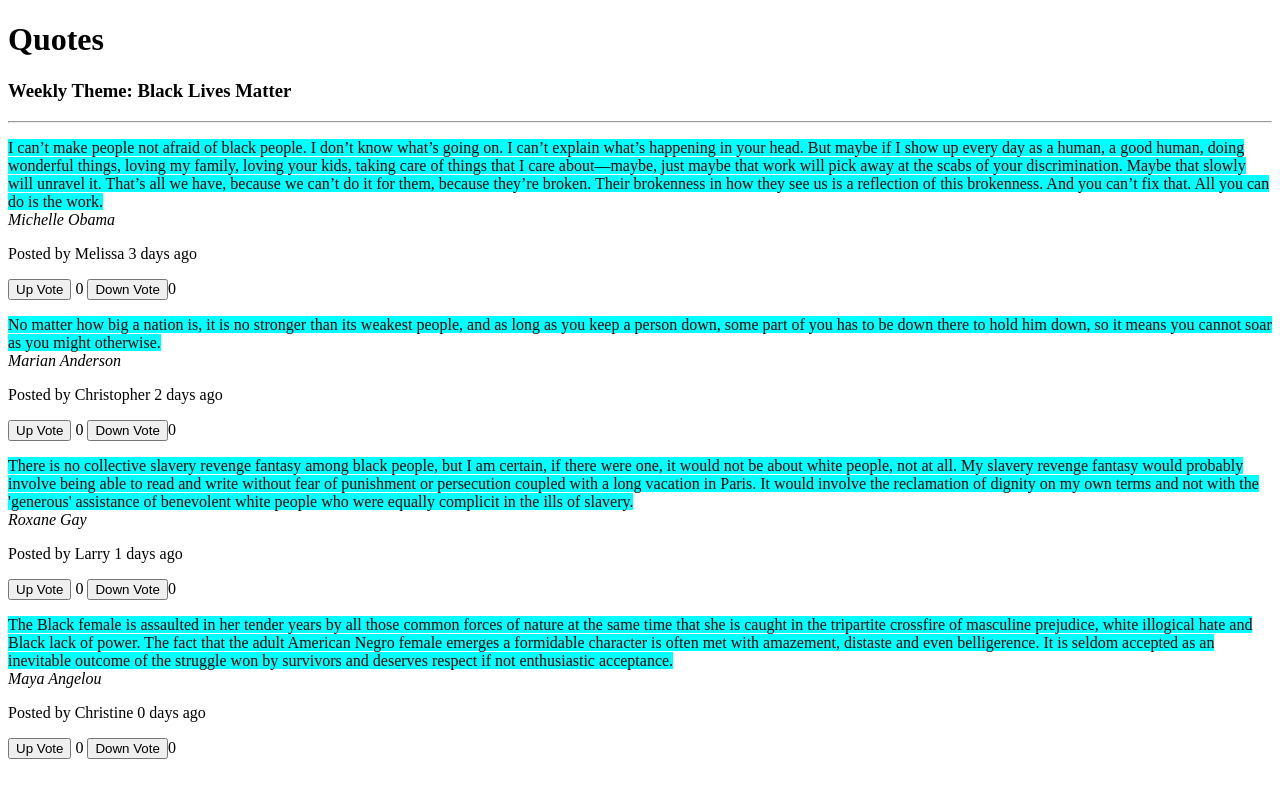
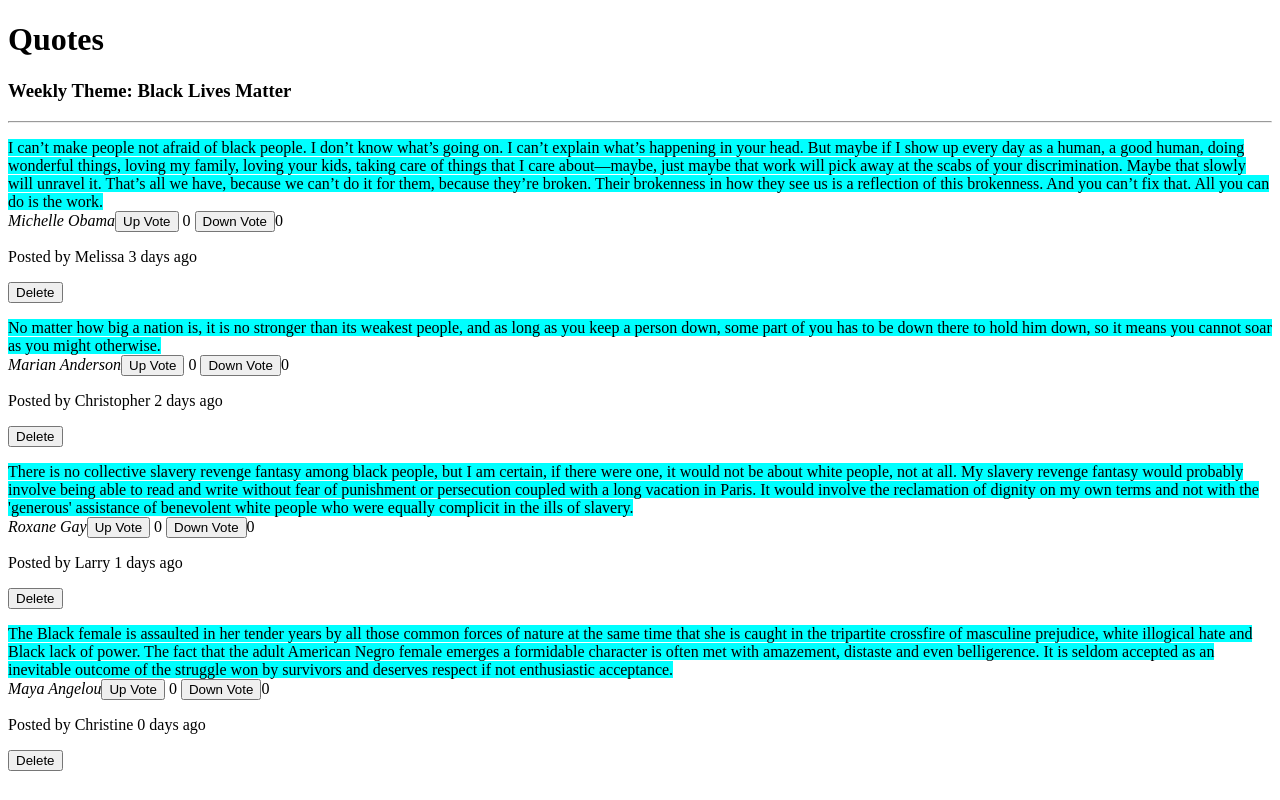
Before and after one commit to Makena-Maryann/Quotes, an Angular app: page / in a window 1280 px wide. Built offline with nearby package versions, Linux system fonts and the light colour scheme.

Commit message:
Create EventEmmiter to enable deleting of the quote

```diff
--- a/src/app/quote-detail/quote-detail.component.html
+++ b/src/app/quote-detail/quote-detail.component.html
@@ -1 +1,2 @@
 <p>Posted by {{ quote.name }} {{ quote.postDate | dateCount }} days ago</p>
+<button (click)="quoteDelete(true)">Delete</button>
--- a/src/app/quote-detail/quote-detail.component.ts
+++ b/src/app/quote-detail/quote-detail.component.ts
@@ -1,4 +1,4 @@
-import { Component, OnInit, Input } from '@angular/core';
+import { Component, OnInit, Input, Output, EventEmitter } from '@angular/core';
 import { Quote } from '../quote';
 
 @Component({
@@ -8,7 +8,11 @@ import { Quote } from '../quote';
 })
 export class QuoteDetailComponent implements OnInit {
   @Input() quote: Quote;
+  @Output() isComplete = new EventEmitter<boolean>();
 
+  quoteDelete(complete: boolean) {
+    this.isComplete.emit(complete);
+  }
   constructor() {}
 
   ngOnInit(): void {}
--- a/src/app/quote/quote.component.html
+++ b/src/app/quote/quote.component.html
@@ -6,8 +6,11 @@
   <p *ngFor="let quote of quotes; let i = index">
     <span appHighlight>{{ quote.statement }}</span> <br />
     <em>{{ quote.author }}</em>
-    <app-quote-detail [quote]="quote"></app-quote-detail>
     <button (click)="upVotes(i)">Up Vote</button> {{ quote.upVote }}
     <button (click)="downVotes(i)">Down Vote</button>{{ quote.downVote }}
+    <app-quote-detail
+      [quote]="quote"
+      (isComplete)="deleteQuote($event, i)"
+    ></app-quote-detail>
   </p>
 </div>
--- a/src/app/quote/quote.component.ts
+++ b/src/app/quote/quote.component.ts
@@ -34,6 +34,16 @@ export class QuoteComponent implements OnInit {
     ),
   ];
 
+  deleteQuote(isComplete, index) {
+    if (isComplete) {
+      let toDelete = confirm(`Are you sure you want to delete this quote?`);
+
+      if (toDelete) {
+        this.quotes.splice(index, 1);
+      }
+    }
+  }
+
   upVotes(index) {
     this.quotes[index].upVote++;
   }
```
